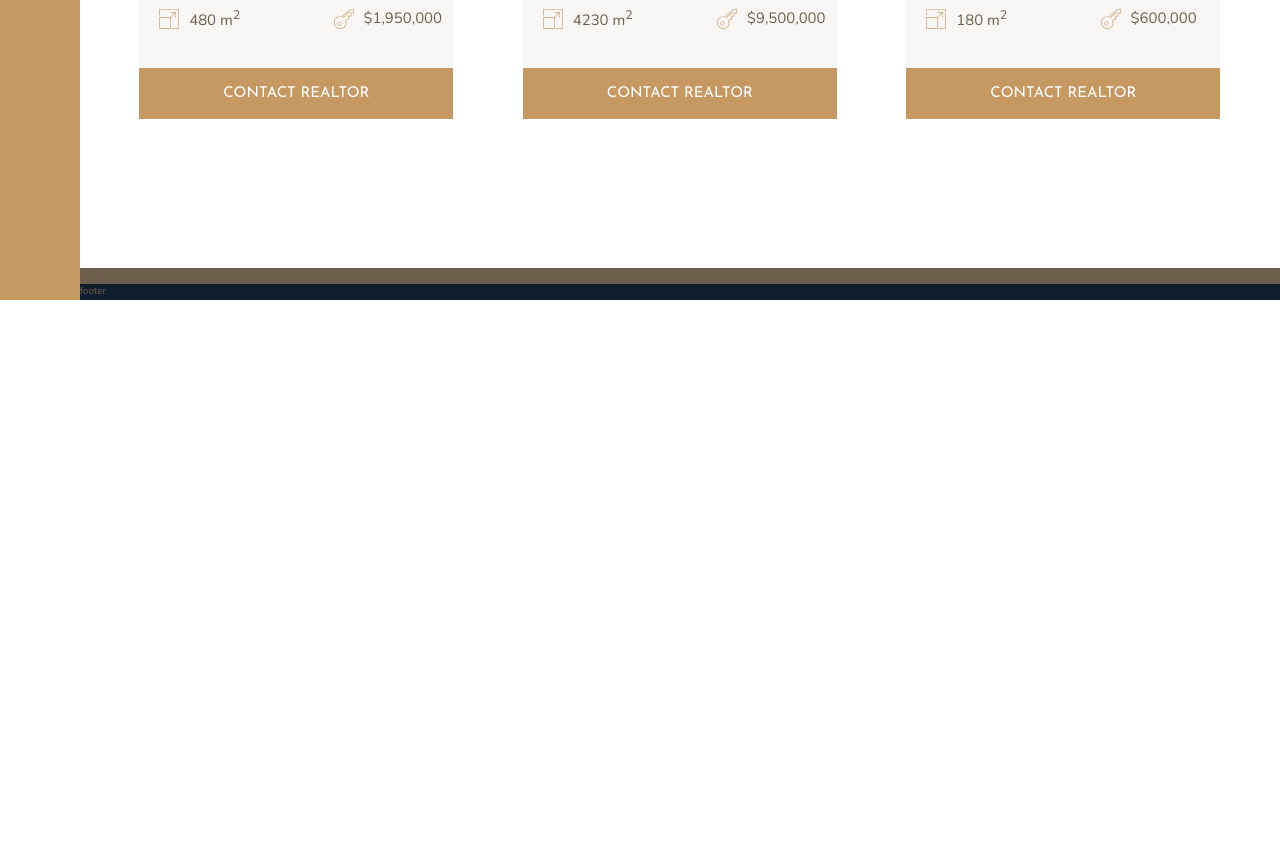
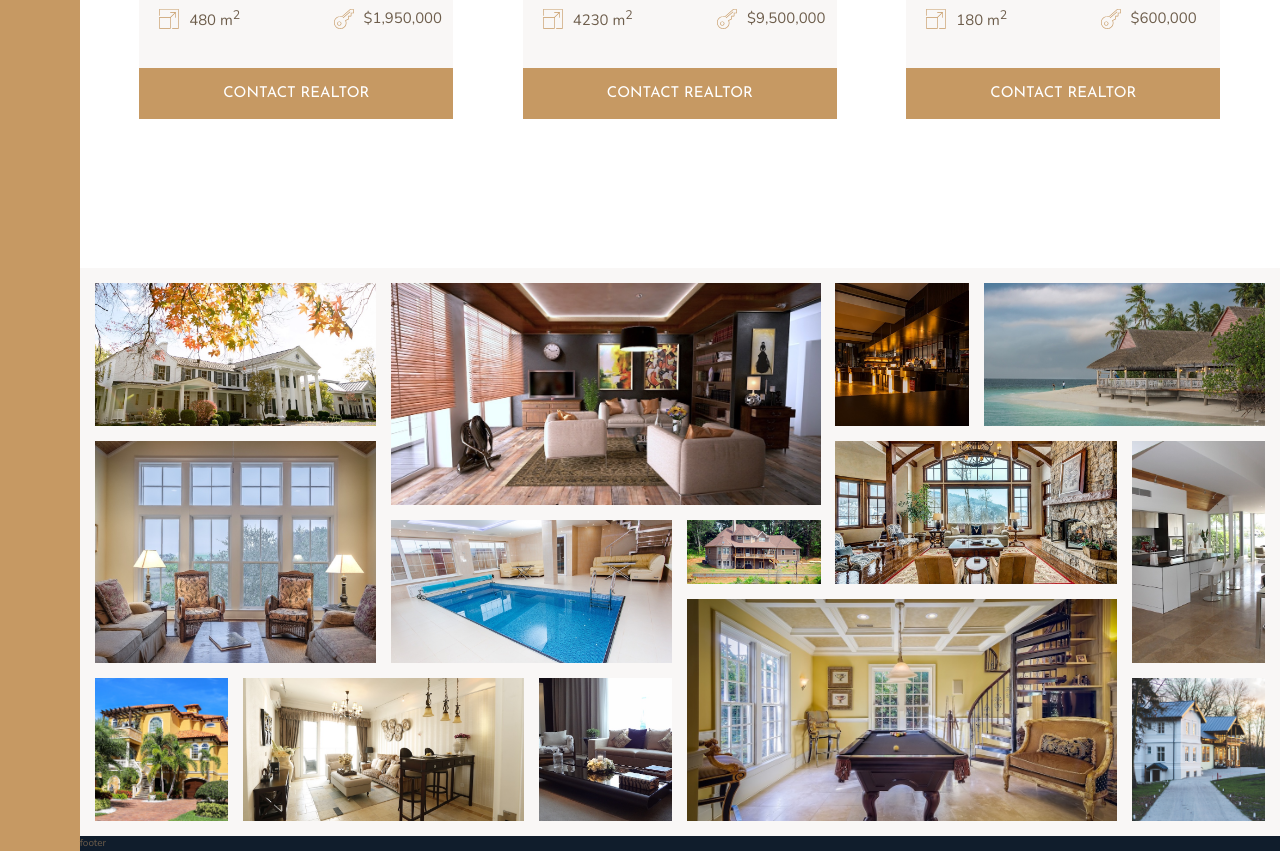
Before and after one commit to Andrew-Ekrame/Nexter-webpage-project, a website: page index.html in a window 1280 px wide. Shown: the part 2771-3622 px from the top of the page. Before the commit the page ends 3071 px from the top, so only its background shows below. Drawn offline with nearby package versions, Linux system fonts and the light colour scheme.

Commit message:
Finished Gallery section

```diff
--- a/index.html
+++ b/index.html
@@ -294,7 +294,70 @@
         <button class="btn home-btn">Contact realtor</button>
       </div>
     </section>
-    <section class="gallery">gallery</section>
+    <section class="gallery">
+      <figure class="gallery__item gallery__item--1">
+        <img src="img/gal-1.jpeg" alt="Gallery image 1" class="gallery__img" />
+      </figure>
+      <figure class="gallery__item gallery__item--2">
+        <img src="img/gal-2.jpeg" alt="Gallery image 2" class="gallery__img" />
+      </figure>
+      <figure class="gallery__item gallery__item--3">
+        <img src="img/gal-3.jpeg" alt="Gallery image 3" class="gallery__img" />
+      </figure>
+      <figure class="gallery__item gallery__item--4">
+        <img src="img/gal-4.jpeg" alt="Gallery image 4" class="gallery__img" />
+      </figure>
+      <figure class="gallery__item gallery__item--5">
+        <img src="img/gal-5.jpeg" alt="Gallery image 5" class="gallery__img" />
+      </figure>
+      <figure class="gallery__item gallery__item--6">
+        <img src="img/gal-6.jpeg" alt="Gallery image 6" class="gallery__img" />
+      </figure>
+      <figure class="gallery__item gallery__item--7">
+        <img src="img/gal-7.jpeg" alt="Gallery image 7" class="gallery__img" />
+      </figure>
+      <figure class="gallery__item gallery__item--8">
+        <img src="img/gal-8.jpeg" alt="Gallery image 8" class="gallery__img" />
+      </figure>
+      <figure class="gallery__item gallery__item--9">
+        <img src="img/gal-9.jpeg" alt="Gallery image 9" class="gallery__img" />
+      </figure>
+      <figure class="gallery__item gallery__item--10">
+        <img
+          src="img/gal-10.jpeg"
+          alt="Gallery image 10"
+          class="gallery__img"
+        />
+      </figure>
+      <figure class="gallery__item gallery__item--11">
+        <img
+          src="img/gal-11.jpeg"
+          alt="Gallery image 11"
+          class="gallery__img"
+        />
+      </figure>
+      <figure class="gallery__item gallery__item--12">
+        <img
+          src="img/gal-12.jpeg"
+          alt="Gallery image 12"
+          class="gallery__img"
+        />
+      </figure>
+      <figure class="gallery__item gallery__item--13">
+        <img
+          src="img/gal-13.jpeg"
+          alt="Gallery image 13"
+          class="gallery__img"
+        />
+      </figure>
+      <figure class="gallery__item gallery__item--14">
+        <img
+          src="img/gal-14.jpeg"
+          alt="Gallery image 14"
+          class="gallery__img"
+        />
+      </figure>
+    </section>
     <footer class="footer">footer</footer>
   </body>
 </html>
--- a/sass/_gallery.scss
+++ b/sass/_gallery.scss
@@ -1,5 +1,74 @@
 @use "base" as *;
 .gallery {
-  background-color: $color-grey-dark-2;
+  background-color: $color-grey-light-1;
   grid-column: full-start/full-end;
+  display: grid;
+  grid-template-columns: repeat(8, 1fr);
+  grid-template-rows: repeat(7, 5vw);
+  gap: 1.5rem;
+  padding: 1.5rem;
+  &__item {
+    &--1 {
+      grid-row: 1 / span 2;
+      grid-column: 1 / span 2;
+    }
+    &--2 {
+      grid-row: 1 / span 3;
+      grid-column: 3 / span 3;
+    }
+    &--3 {
+      grid-row: 1 / span 2;
+      grid-column: 6 / span 1;
+    }
+    &--4 {
+      grid-row: 1 / span 2;
+      grid-column: 7 / span 2;
+    }
+    &--5 {
+      grid-row: 3 / span 3;
+      grid-column: 1 / span 2;
+    }
+    &--6 {
+      grid-row: 4 / span 2;
+      grid-column: 3 / span 2;
+    }
+    &--7 {
+      grid-row: 4 / span 1;
+      grid-column: 5 / span 1;
+    }
+    &--8 {
+      grid-row: 3 / span 2;
+      grid-column: 6 / span 2;
+    }
+    &--9 {
+      grid-row: 3 / span 3;
+      grid-column: 8 / span 1;
+    }
+    &--10 {
+      grid-row: 6 / span 2;
+      grid-column: 1 / span 1;
+    }
+    &--11 {
+      grid-row: 6 / span 2;
+      grid-column: 2 / span 2;
+    }
+    &--12 {
+      grid-row: 6 / span 2;
+      grid-column: 4 / span 1;
+    }
+    &--13 {
+      grid-row: 5 / span 3;
+      grid-column: 5 / span 3;
+    }
+    &--14 {
+      grid-row: 6 / span 2;
+      grid-column: 8 / span 1;
+    }
+  }
+  &__img {
+    width: 100%;
+    height: 100%;
+    object-fit: cover;
+    display: block;
+  }
 }
```
Also changed, not shown: css/style.css, 1 other file.
